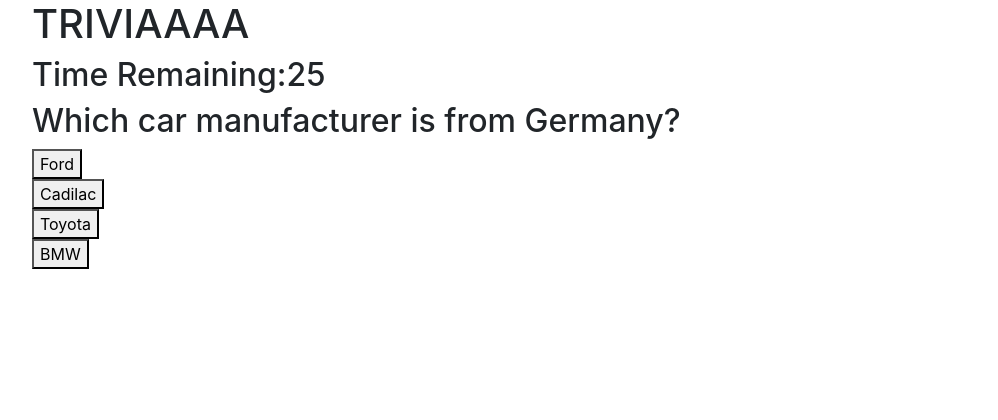
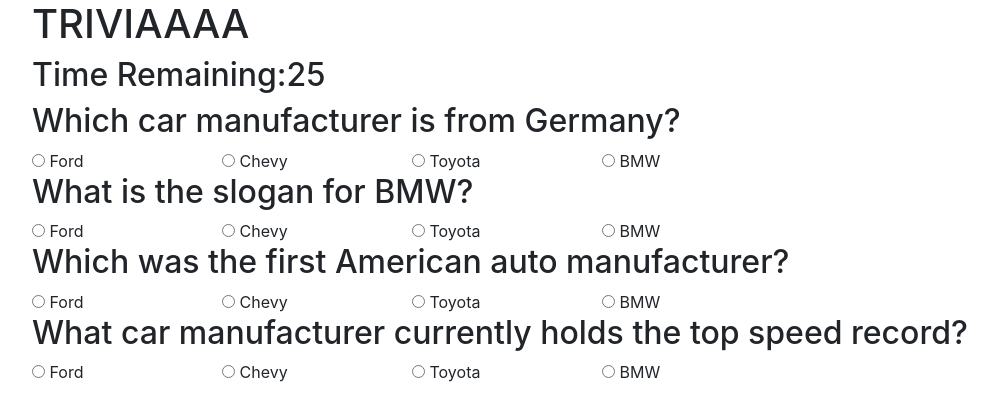
Before and after one commit to kevinperez1996/TriviaGame, a plain HTML site: page index.html in a window 1280 px wide. Shown: the whole page, without its empty margins (53-1051 px from the left). Drawn offline with nearby package versions, Linux system fonts and the light colour scheme.

Commit message:
changed style of game to show all questions on the page at once, with a single timer. Began implementing radio inputs

```diff
--- a/assets/javascript/app.js
+++ b/assets/javascript/app.js
@@ -7,64 +7,20 @@
 
 
 //--------------------QUESTIONS--------------------
-var questions = ["Which car manufacturer is from Germany?", "What is the slogan for BMW?", "Which was the first American auto manufacturer?"]
-//Choose a random
-//var randQuestion = Math.floor(Math.random ()* questions.length);
-
-
-
-
+var questions = ["Which car manufacturer is from Germany?", "What is the slogan for BMW?", "Which was the first American auto manufacturer?",
+"What car manufacturer currently holds the top speed record?"];
 var wins = 0;
 var losses = 0;
 
-//-------Q1-------
-function firstQest() {
+//-------QUESTIONS-------//
 
-    $("#question").text(questions[0]);
-    $("#C1").text("Ford");
-    $("#C2").text("Cadilac");
-    $("#C3").text("Toyota");
-    $("#C4").text("BMW");
+$("#question1").text(questions[0]);
 
-    $("#C1, #C2, #C3").on("click", function () {
-        losses++;
-        alert ("L");
+$("#question2").text(questions[1]);
 
-    });
+$("#question3").text(questions[2]);
 
-    $("#C4").on("click", function () {
-        wins++;
-        alert ("W");
-        secondQuest();
-
-    });
-
-};
-console.log(wins);
-firstQest();
-
-function secondQuest() {
-    $("#question").text(questions[1]);
-    $("#C1").text("Drive Fast");
-    $("#C2").text("Ultimate driving Machine");
-    $("#C3").text("Lets go Places");
-    $("#C4").text("Drive further");
-
-    $("#C1, #C3, #C4").on("click", function () {
-        alert("YOu Loose");
-    });
-
-    $("#C2").on("click", function () {
-        alert("YOu Winn");
-        secondQuest();
-    });
-};
-
-function thristQuest() {
-
-    $("#question").text(questions[2]);
-
-};
+$("#question4").text(questions[3]);
 
 
 
@@ -76,12 +32,21 @@ function thristQuest() {
 
 
 
-//----------------COUNTER---------------------------
+
+
+
+
+
+//----------------COUNTER----------------------//
 //Variables to hold values for countdown timer
 var timeKeep;
 var time = 30;
 var countingDown = false;
 $("#clock").text(time);
+
+function clockReset() {
+    time = 31;
+};
 
 //Function to start the clock
 function clockStart() {
--- a/index.html
+++ b/index.html
@@ -30,46 +30,87 @@
                 <h2>Time Remaining:<span id="clock"></span></h2>
             </div>
         </div>
+
+        <!--QUESTIONS-->
+
+        <form>
             <div class="row">
                 <div class="col-sm">
-
-                <h2><span id="question"></span></h2>
+                    <h2><span id="question1"></span></h2>
                 </div>
-
             </div>
             <div class="row">
-            <div class="col-sm">
-                <div class="row">
-                    <div class="col-sm">
-                        <button id= "C1">
-                            <h2></h2>
-                        </button>
+                <div class="col-sm-2">
+                    <input type="radio" id="c11" name="Questions1" value="ford"> Ford
+                </div>
+                <div class="col-sm-2">
+                    <input type="radio" id="c12" name="Questions1" value="Chevy"> Chevy
+                </div>
+                <div class="col-sm-2">
+                    <input type="radio" id="c13" name="Questions1" value="Toyota"> Toyota
+                </div>
+                <div class="col-sm-2">
+                    <input type="radio" id="c14" name="Questions1" value="BMW"> BMW
                 </div>
             </div>
             <div class="row">
                 <div class="col-sm">
-                        <button id="C2">
-                            <h2></h2>
-                        </button>
+                    <h2><span id="question2"></span></h2>
+                </div>
+            </div>
+            <div class="row">
+                <div class="col-sm-2">
+                    <input type="radio" id="c21" name="Questions2" value="ford"> Ford
+                </div>
+                <div class="col-sm-2">
+                    <input type="radio" id="c22" name="Questions2" value="Chevy"> Chevy
+                </div>
+                <div class="col-sm-2">
+                    <input type="radio" id="c23" name="Questions2" value="Toyota"> Toyota
+                </div>
+                <div class="col-sm-2">
+                    <input type="radio" id="c24" name="Questions2" value="BMW"> BMW
                 </div>
             </div>
             <div class="row">
                 <div class="col-sm">
-                        <button id="C3">
-                            <h2></h2>
-                        </button>
+                    <h2><span id="question3"></span></h2>
+                </div>
+            </div>
+            <div class="row">
+                <div class="col-sm-2">
+                    <input type="radio" id="31" name="Questions3" value="ford"> Ford
+                </div>
+                <div class="col-sm-2">
+                    <input type="radio" id="32" name="Questions3" value="Chevy"> Chevy
+                </div>
+                <div class="col-sm-2">
+                    <input type="radio" id="c33" name="Questions3" value="Toyota"> Toyota
+                </div>
+                <div class="col-sm-2">
+                    <input type="radio" id="c34" name="Questions3" value="BMW"> BMW
                 </div>
             </div>
             <div class="row">
                 <div class="col-sm">
-                        <button id="C4">
-                            <h2></h2>
-                        </button>
+                    <h2><span id="question4"></span></h2>
                 </div>
             </div>
+            <div class="row">
+                <div class="col-sm-2">
+                    <input type="radio" id="c41" name="Questions4" value="ford"> Ford
+                </div>
+                <div class="col-sm-2">
+                    <input type="radio" id="c42" name="Questions4" value="Chevy"> Chevy
+                </div>
+                <div class="col-sm-2">
+                    <input type="radio" id="c43" name="Questions4" value="Toyota"> Toyota
+                </div>
+                <div class="col-sm-2">
+                    <input type="radio" id="c44" name="Questions4" value="BMW"> BMW
                 </div>
             </div>
-    </div>
+        </form>
 
         <!--JS File Link-->
         <script type="text/javascript" src="assets/javascript/app.js"></script>
```
Lines whose indentation alone changed are shown as unchanged.
